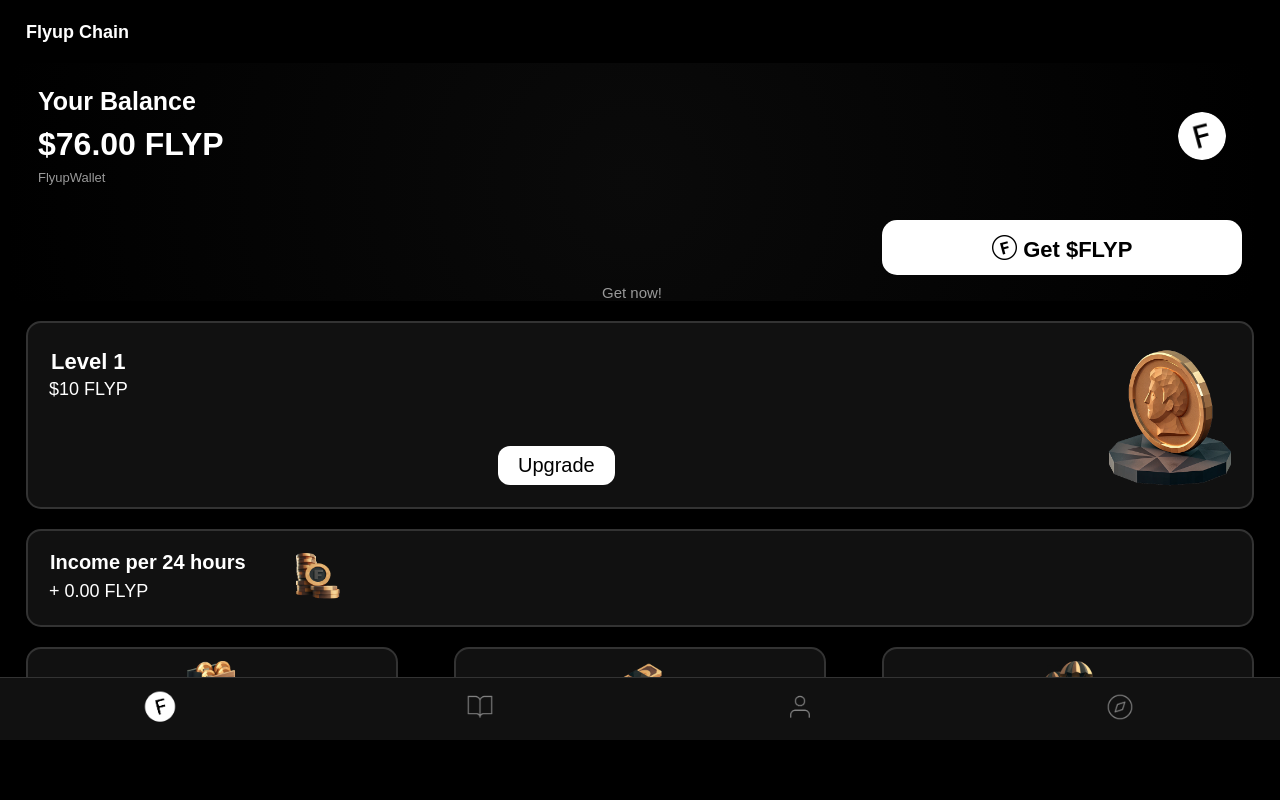
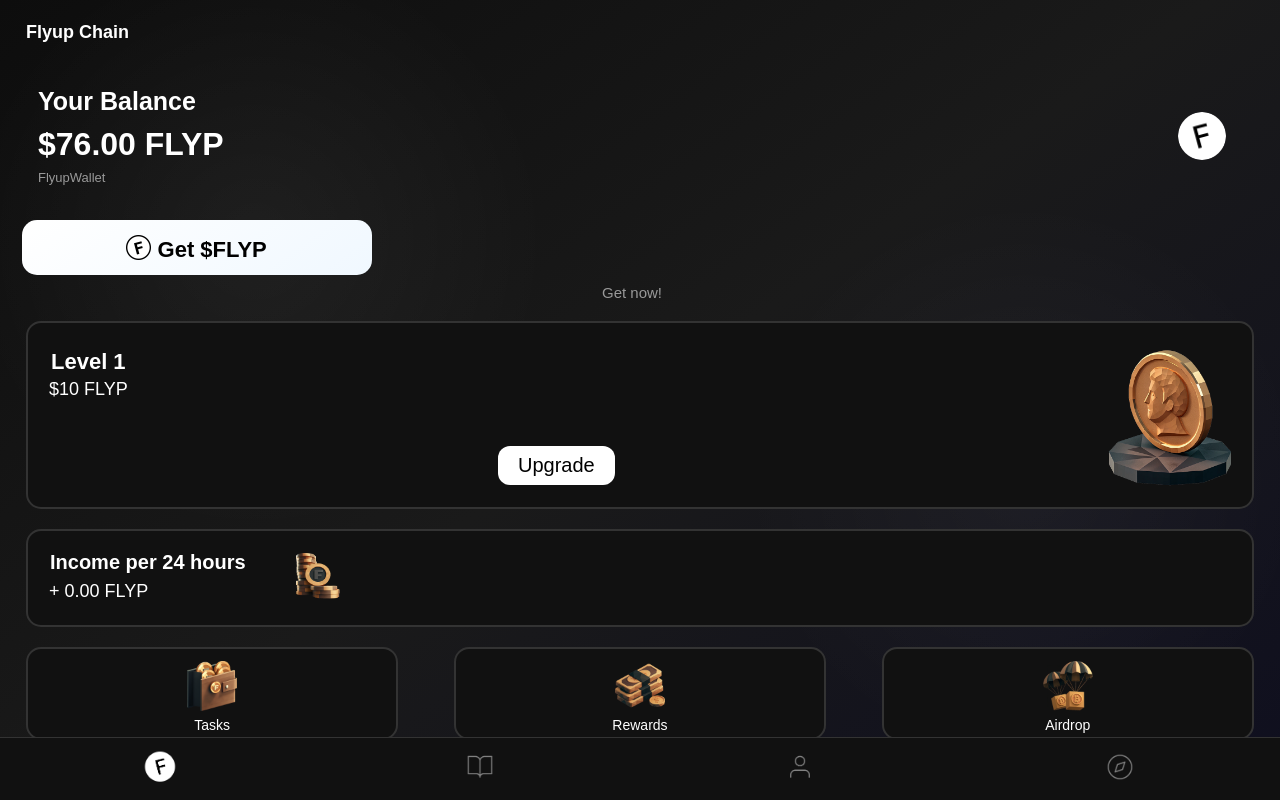
Before and after one commit to girlsgsrgf/website, a React (Create React App) app in the folder frontend/: page / in a window 1280 px wide. Built offline with nearby package versions, Linux system fonts and the light colour scheme.

Commit message:
YEah baby

```diff
--- a/frontend/src/App.css
+++ b/frontend/src/App.css
@@ -2,15 +2,16 @@ body, html, #root {
   margin: 0;
   padding: 0;
   height: 100%;
-  background: black;
+  background: radial-gradient(circle at 20% 30%, rgba(255,255,255,0.05), transparent 25%),
+              radial-gradient(circle at 80% 60%, rgba(255,255,255,0.04), transparent 25%),
+              linear-gradient(145deg, #0d0d0d, #1a1a1a, #0f0f1f);
   color: white;
   font-family: sans-serif;
 }
-
 .app {
   display: flex;
   flex-direction: column;
-  height: 92.5vh;
+  height: 100vh;
 }
 
 .content {
--- a/frontend/src/HomePage.css
+++ b/frontend/src/HomePage.css
@@ -1,7 +1,7 @@
 .main-page {
   color: white;
   padding: 6px;
-  background: black;
+  background: transparent;
   font-family: sans-serif;
 }
 
@@ -14,7 +14,7 @@
 
 .balance-section {
   margin-left: -1em;
-  background: radial-gradient(circle at center, #0a0a0a 0%, #000 100%);
+  background: transparent;
   border-radius: 10px;
   padding: 10px 0;
   margin-bottom: 20px;
@@ -61,16 +61,19 @@
 .get-flyp-button {
   margin: 16px auto 4px;
   margin-top: 1.6em;
-  margin-right: -0.2em;
+  margin-left: -0.2em;
   display: block;
-  background: white;
+  background: linear-gradient(145deg, #ffffff, #f0f8ff);
   color: black;
   font-weight: bold;
   border: none;
-  padding: 12px 110px;
+  padding: 12px 50px;
+  width: 350px;
   border-radius: 15px;
   font-size: 22px;
 }
+
+
 
 .get-now {
   text-align: center;
```
Also changed, not shown: 6 other files (tests, documents, lock files or other folders).
